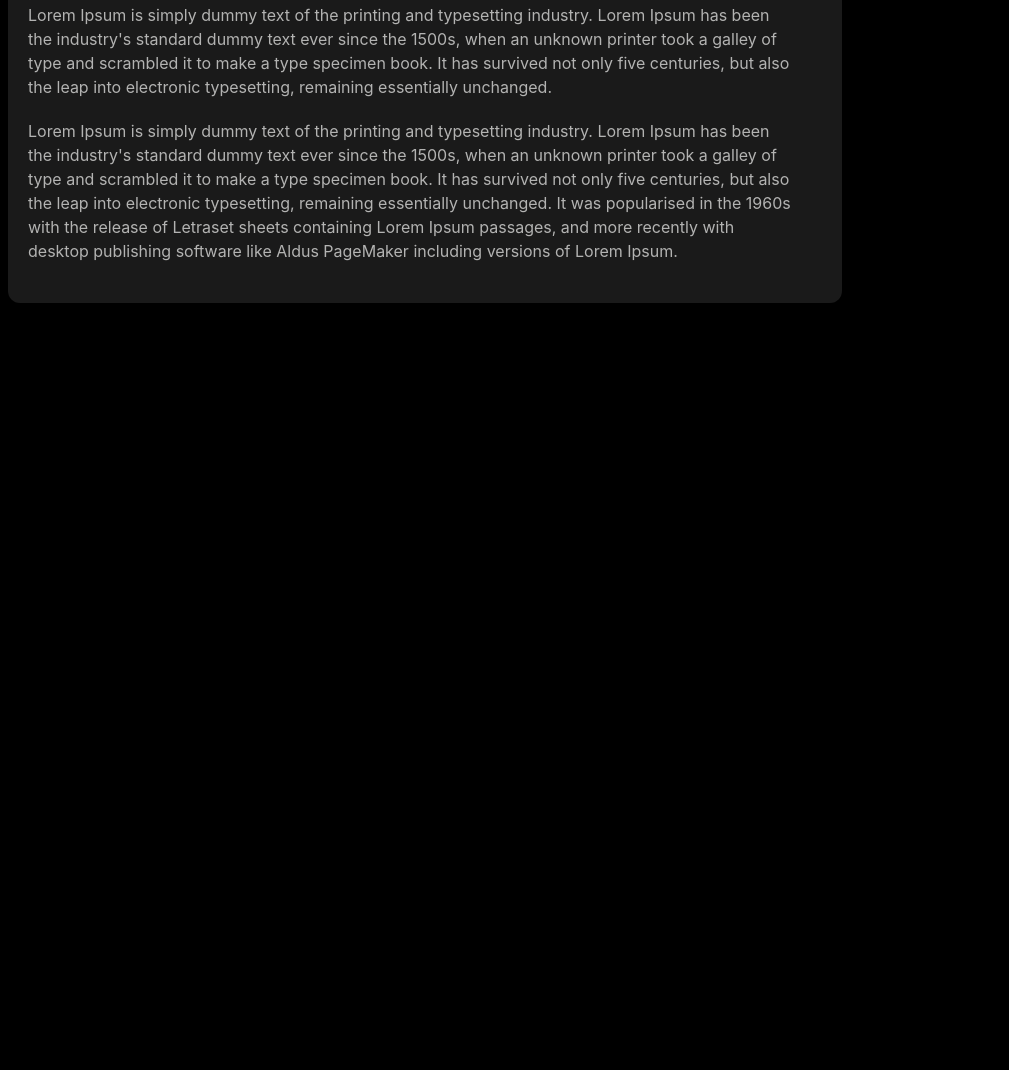
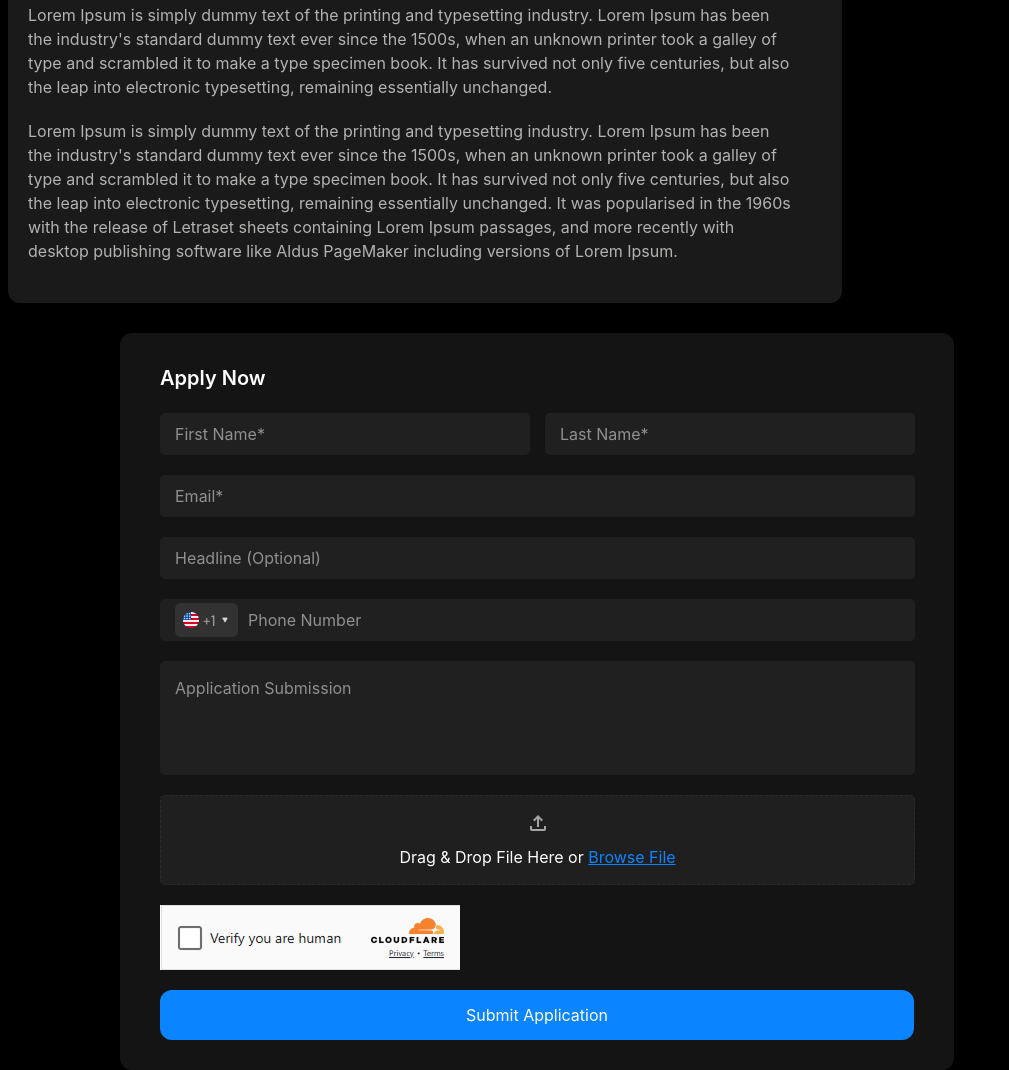
Before and after one commit to zargulak11-hash/git-exam-week2, a website: page src/index3.html in a window 1280 px wide. Shown: the part 1892-2962 px from the top of the page, without its empty margins (0-1009 px from the left). Before the commit the page ends 2195 px from the top, so only its background shows below. Drawn offline with nearby package versions, Linux system fonts and the light colour scheme; files that its build step writes are made by us from their sources.

Commit message:
commit3_proect4

```diff
--- a/src/index3.html
+++ b/src/index3.html
@@ -100,4 +100,25 @@
         </div>
          </div>
         </section>
+        <section class="max-w-[1300px] ml-[120px] pl-[15px] lg:pl-[40px] m-auto mt-[30px] bg-[#141414] mt-[20px] text-[white] w-[380px] pt-[30px] rounded-[12px] pb-[30px] lg:w-[834px]">
+            <h1 class="text-[20px] font-[600]">Apply Now</h1>
+            <div class="flex flex-col lg:flex-row pt-[20px] gap-[15px]">
+            <input class="w-[350px] h-[42px] p-[15px] bg-[#FFFFFF0D] lg:w-[370px] rounded-[5px]" type="text" placeholder="First Name*">
+            <input class="w-[350px] h-[42px] p-[15px] bg-[#FFFFFF0D] lg:w-[370px] rounded-[5px]" type="text" placeholder="Last Name*">
+       </div>
+       <input class="w-[350px] h-[42px] p-[15px] mt-[20px] bg-[#FFFFFF0D] lg:w-[755px] rounded-[5px]" type="email" placeholder="Email*">
+       <input class="w-[350px] h-[42px] p-[15px] mt-[20px] bg-[#FFFFFF0D] lg:w-[755px] rounded-[5px]" type="text" placeholder="Headline (Optional)">
+       <div class="flex mt-[20px] gap-[10px] items-center w-[350px] h-[42px] p-[15px] bg-[#FFFFFF0D] lg:w-[755px] rounded-[5px]">
+        <img src="./images/Frame 1707480642.png" alt="">
+       <input type="number" placeholder="Phone Number">
+    </div>
+    <div class="w-[350px] h-[114px] p-[15px] mt-[20px] bg-[#FFFFFF0D] lg:w-[755px] rounded-[5px]">
+    <input type="email" placeholder="Application Submission"></div>
+    <div class="flex flex-col mb-[20px] justify-center items-center w-[350px] h-[10z0px] p-[15px] mt-[20px] border-dashed border-[1px] border-[#FFFFFF0D] bg-[#FFFFFF0D] lg:w-[755px] rounded-[5px]">
+        <img class="pb-[10px]" src="./images/material-symbols_upload.png" alt="">
+        <p>Drag & Drop File Here or  <span class="text-[#0A84FF] underline">Browse File</span></p>
+    </div>
+    <img src="./images/image 8.png" alt="">
+    <button class="w-[350px] lg:w-[754px] h-[50px] rounded-[12px] mt-[20px] bg-[#0A84FF] text-[white]">Submit Application</button>
+ </section>
     </main>
```
Also changed, not shown: src/images/Frame 1707480642.png (added), src/images/image 8.png (added), src/images/material-symbols_upload.png (added).
